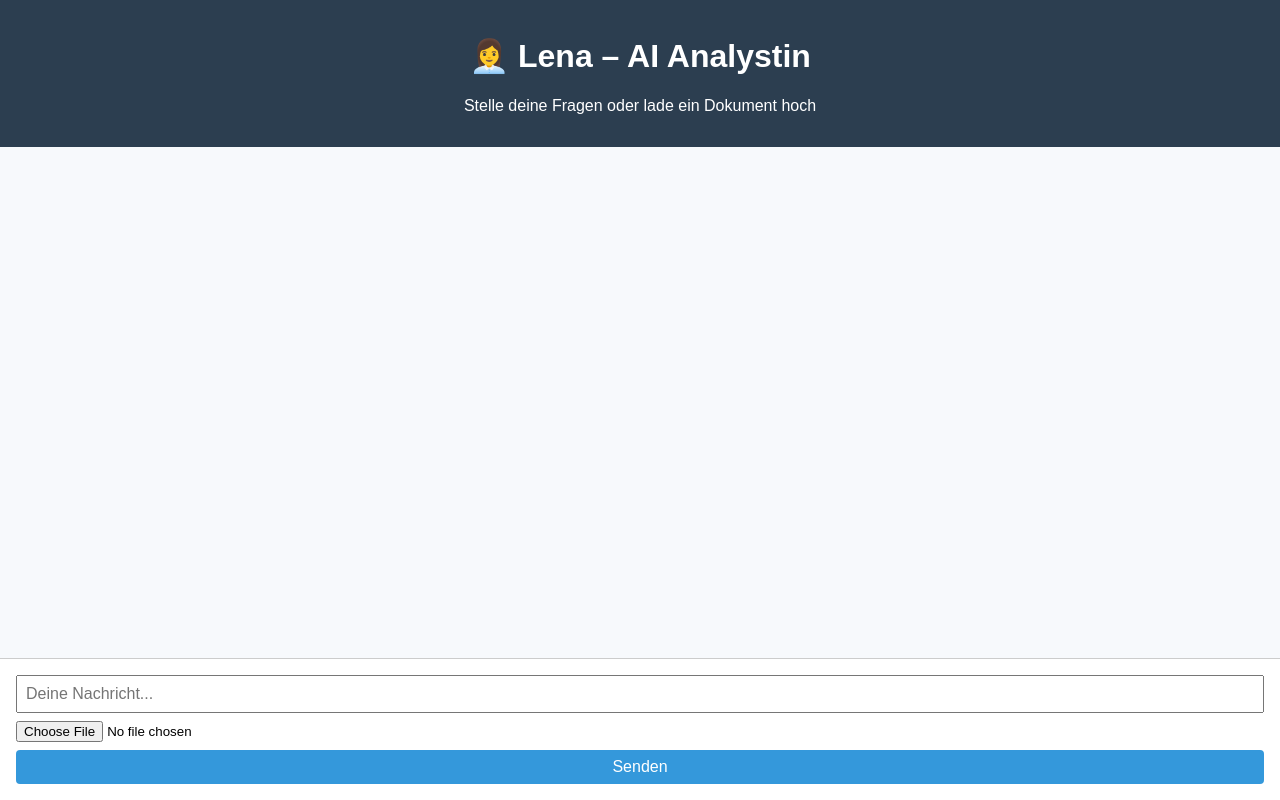
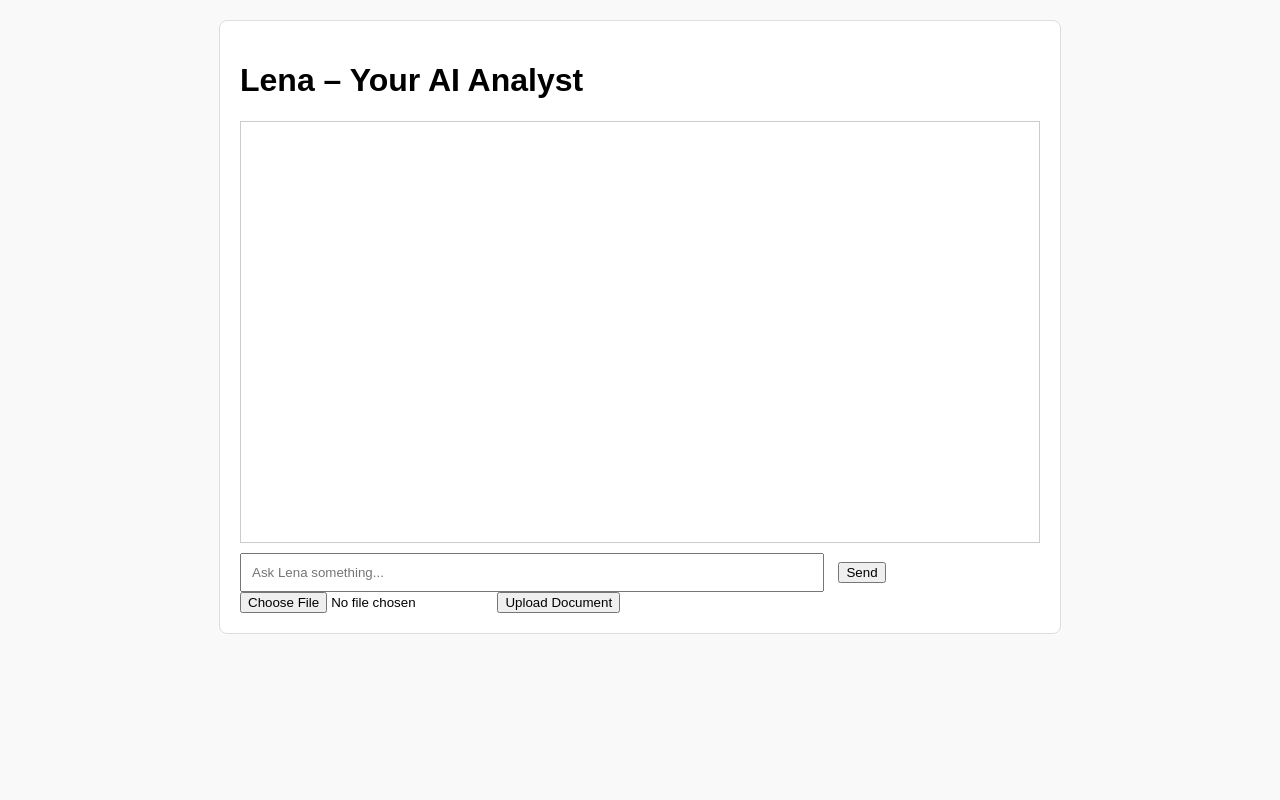
Before and after one commit to DavidBogner/sharpinvest-gpt, a website: page Public/index.html in a window 1280 px wide. Drawn offline with Linux system fonts and the light colour scheme.

Commit message:
Add files via upload

```diff
--- a/Public/index.html
+++ b/Public/index.html
@@ -1,87 +1,21 @@
-
 <!DOCTYPE html>
-<html lang="de">
+<html lang="en">
 <head>
-  <meta charset="UTF-8" />
-  <meta name="viewport" content="width=device-width, initial-scale=1.0"/>
-  <title>Lena – AI Analyst</title>
-  <style>
-    body {
-      font-family: Arial, sans-serif;
-      margin: 0;
-      background-color: #f7f9fc;
-      display: flex;
-      flex-direction: column;
-      height: 100vh;
-    }
-
-    header {
-      background-color: #2c3e50;
-      color: white;
-      padding: 1rem;
-      text-align: center;
-    }
-
-    #chat-box {
-      flex: 1;
-      padding: 1rem;
-      overflow-y: auto;
-    }
-
-    .message {
-      margin: 0.5rem 0;
-      padding: 0.5rem;
-      background-color: #ecf0f1;
-      border-radius: 5px;
-    }
-
-    form {
-      display: flex;
-      flex-direction: column;
-      padding: 1rem;
-      background-color: #fff;
-      border-top: 1px solid #ccc;
-    }
-
-    input[type="text"] {
-      padding: 0.5rem;
-      font-size: 1rem;
-      margin-bottom: 0.5rem;
-    }
-
-    input[type="file"] {
-      margin-bottom: 0.5rem;
-    }
-
-    button {
-      padding: 0.5rem;
-      font-size: 1rem;
-      background-color: #3498db;
-      color: white;
-      border: none;
-      border-radius: 4px;
-      cursor: pointer;
-    }
-
-    button:hover {
-      background-color: #2980b9;
-    }
-  </style>
+    <meta charset="UTF-8">
+    <title>Lena - AI Analyst</title>
+    <link rel="stylesheet" href="style.css">
 </head>
 <body>
-  <header>
-    <h1>👩‍💼 Lena – AI Analystin</h1>
-    <p>Stelle deine Fragen oder lade ein Dokument hoch</p>
-  </header>
-
-  <div id="chat-box"></div>
-
-  <form id="chat-form">
-    <input type="text" id="user-input" placeholder="Deine Nachricht..." autocomplete="off" />
-    <input type="file" id="fileUpload" accept=".pdf,.txt,.docx,.csv" />
-    <button type="submit">Senden</button>
-  </form>
-
-  <script src="script.js"></script>
+    <div id="chat-container">
+        <h1>Lena – Your AI Analyst</h1>
+        <div id="chat-window"></div>
+        <input type="text" id="user-input" placeholder="Ask Lena something..." />
+        <button onclick="sendMessage()">Send</button>
+        <form id="upload-form" enctype="multipart/form-data">
+            <input type="file" id="file-upload" accept=".pdf,.docx,.txt,.csv" />
+            <button type="submit">Upload Document</button>
+        </form>
+    </div>
+    <script src="script.js"></script>
 </body>
 </html>
--- a/Public/script.js
+++ b/Public/script.js
@@ -1,65 +1,41 @@
+async function sendMessage() {
+    const input = document.getElementById("user-input");
+    const chatWindow = document.getElementById("chat-window");
 
-document.addEventListener('DOMContentLoaded', function () {
-  const chatForm = document.getElementById('chat-form');
-  const chatBox = document.getElementById('chat-box');
-  const userInput = document.getElementById('user-input');
-  const fileInput = document.getElementById('fileUpload');
+    const message = input.value;
+    if (!message) return;
 
-  chatForm.addEventListener('submit', async function (e) {
+    chatWindow.innerHTML += `<div><b>You:</b> ${message}</div>`;
+    input.value = "";
+
+    const response = await fetch("/chat", {
+        method: "POST",
+        headers: { "Content-Type": "application/json" },
+        body: JSON.stringify({ message }),
+    });
+
+    const data = await response.json();
+    chatWindow.innerHTML += `<div><b>Lena:</b> ${data.reply}</div>`;
+    chatWindow.scrollTop = chatWindow.scrollHeight;
+}
+
+document.getElementById("upload-form").addEventListener("submit", async (e) => {
     e.preventDefault();
-    const message = userInput.value.trim();
-    if (message === '') return;
+    const fileInput = document.getElementById("file-upload");
+    const file = fileInput.files[0];
+    const chatWindow = document.getElementById("chat-window");
 
-    appendMessage('Du', message);
-    userInput.value = '';
-
-    try {
-      const response = await fetch('/chat', {
-        method: 'POST',
-        headers: {
-          'Content-Type': 'application/json'
-        },
-        body: JSON.stringify({ message })
-      });
-      const data = await response.json();
-      appendMessage('Lena', data.reply);
-    } catch (err) {
-      console.error(err);
-      appendMessage('Lena', 'Ein Fehler ist aufgetreten.');
-    }
-  });
-
-  fileInput.addEventListener('change', async function () {
-    const file = this.files[0];
     if (!file) return;
 
     const formData = new FormData();
-    formData.append('file', file);
+    formData.append("file", file);
 
-    try {
-      const response = await fetch('/upload', {
-        method: 'POST',
-        body: formData
-      });
+    const response = await fetch("/upload", {
+        method: "POST",
+        body: formData,
+    });
 
-      const result = await response.json();
-
-      if (response.ok) {
-        appendMessage('Lena', result.message);
-      } else {
-        appendMessage('Lena', 'Fehler beim Hochladen: ' + result.message);
-      }
-    } catch (error) {
-      console.error(error);
-      appendMessage('Lena', 'Fehler beim Hochladen.');
-    }
-  });
-
-  function appendMessage(sender, message) {
-    const messageElement = document.createElement('div');
-    messageElement.classList.add('message');
-    messageElement.innerHTML = `<strong>${sender}:</strong> ${message}`;
-    chatBox.appendChild(messageElement);
-    chatBox.scrollTop = chatBox.scrollHeight;
-  }
+    const data = await response.json();
+    chatWindow.innerHTML += `<div><b>Upload:</b> ${data.message}</div>`;
+    chatWindow.scrollTop = chatWindow.scrollHeight;
 });
--- /dev/null
+++ b/Public/style.css
@@ -0,0 +1,26 @@
+body {
+    font-family: Arial, sans-serif;
+    background-color: #f9f9f9;
+    margin: 0;
+    padding: 0;
+}
+#chat-container {
+    max-width: 800px;
+    margin: 20px auto;
+    padding: 20px;
+    background-color: #ffffff;
+    border: 1px solid #ddd;
+    border-radius: 8px;
+}
+#chat-window {
+    height: 400px;
+    overflow-y: auto;
+    border: 1px solid #ccc;
+    padding: 10px;
+    margin-bottom: 10px;
+}
+#user-input {
+    width: 70%;
+    padding: 10px;
+    margin-right: 10px;
+}
```
